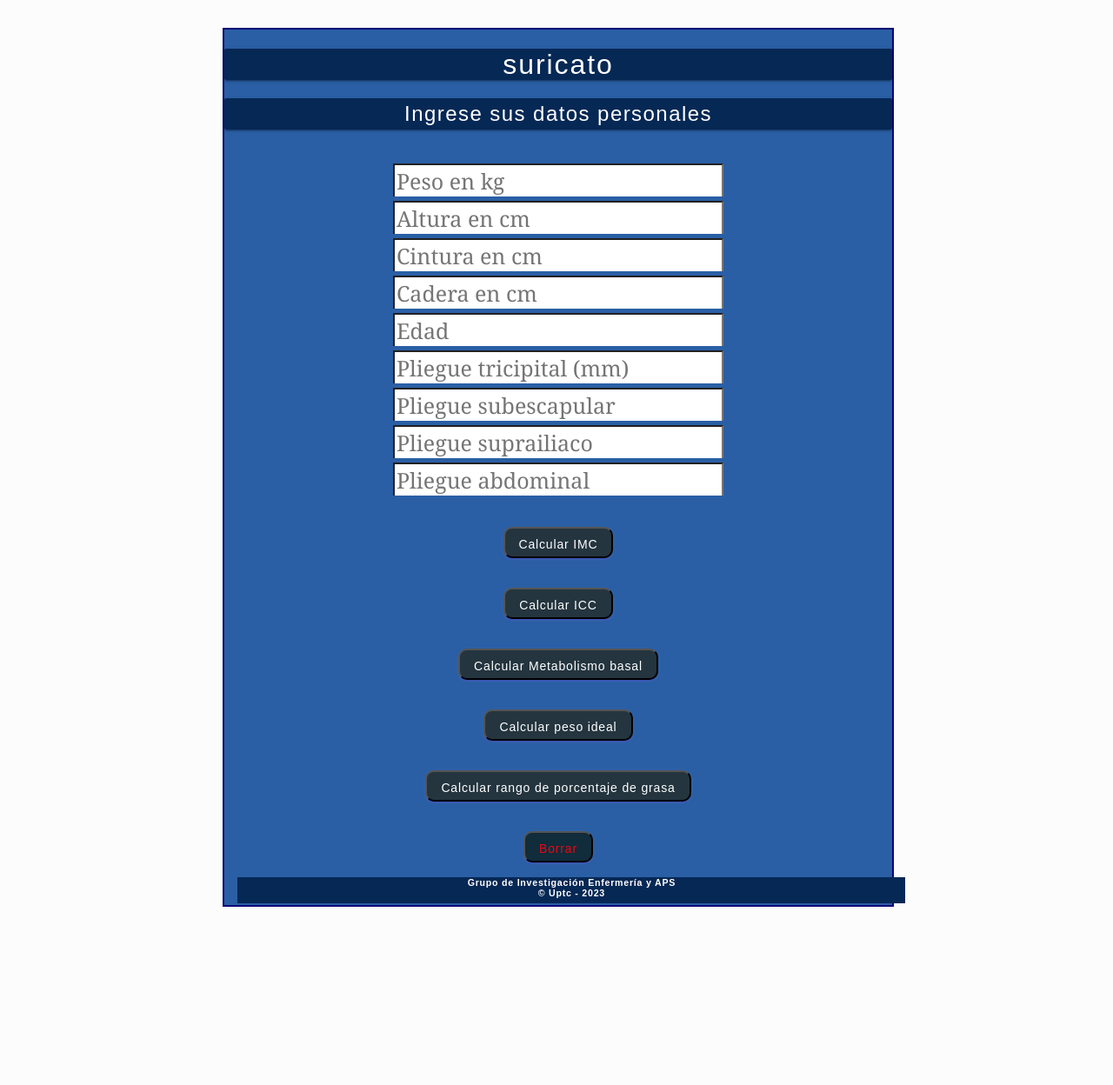
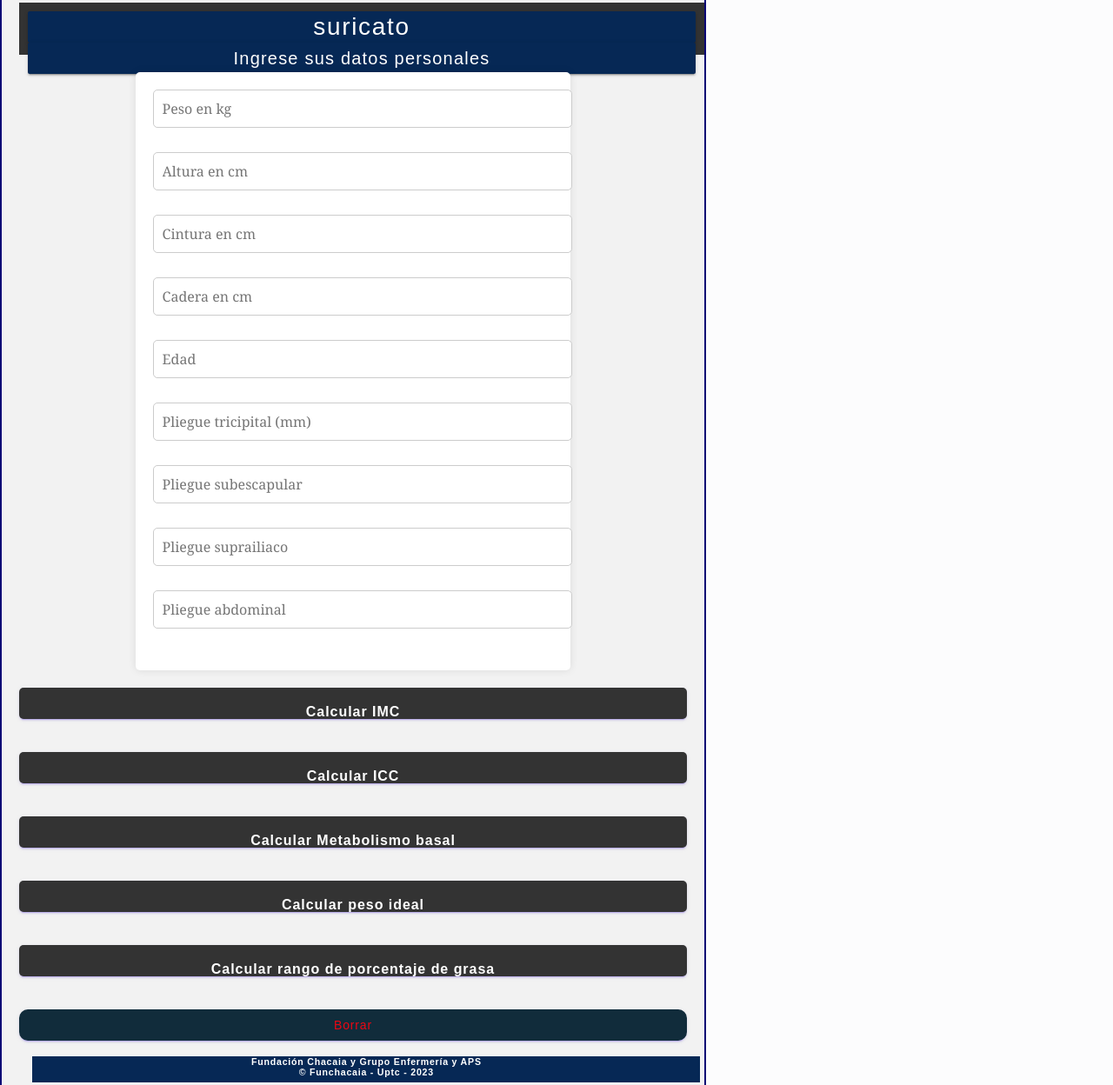
Before and after one commit to chacaia/suricato, a plain HTML site: page suricato.html in a window 1280 px wide. Shown: the part 19-1267 px from the top of the page at 87% size. Before the commit the page ends 1113 px from the top, so only its background shows below. Drawn offline with Linux system fonts and the light colour scheme.

Commit message:
suricato2.html
Signed-off-by: chacaia <135660330+chacaia@users.noreply.github.com>

```diff
--- a/suricato.html
+++ b/suricato.html
@@ -6,154 +6,106 @@
   <meta http-equiv="X-UA-Compatible" content="IE=edge">
   <meta name="viewport" content="width=device-width, initial-scale=1.0">
   <link rel="stylesheet" href="suricato.css" />
-  <title>suricato</title>
   <style>
     html {
-      background-color: hsl(240, 20%, 99%);
+      font-family: Arial, sans-serif;
     }
 
     body {
-      background-color: rgb(42, 95, 165);
-      color: beige;
-      font-family: Arial, Helvetica, sans-serif;
-      margin: 20%;
-      border: 2px solid rgb(10, 5, 117);
-      text-align: center;
-      align-content: center;
-      margin-bottom: 4%;
-      margin-top: 4%;
-      width: 60%;
+      background-color: #f2f2f2;
+      margin: 0;
+      padding: 20px;
     }
 
     header {
-      background-color: rgb(42, 95, 165);
-      height: 40px;
-      font-family: Arial, Helvetica, sans-serif;
-      font-size: 0.6rem;
-      font-weight: 300;
-      letter-spacing: 0.06em;
-      text-rendering: auto;
+      background-color: #333;
       color: #fff;
-      width: 100%;
-      margin: 0%;
+      padding: 10px;
+      text-align: center;
     }
 
     h1 {
-      padding: 0 16px;
-      border-radius: 2px;
-      background-color: rgb(6, 40, 85);
-      box-shadow: 0 3px 1px -2px rgba(0, 0, 0, 0.2),
-        0 2px 2px 0 rgba(0, 0, 0, 0.14),
-        0 1px 5px 0 rgba(0, 0, 0, 0.12);
-      color: #fff;
-      transition: background-color 15ms linear,
-        box-shadow 280ms cubic-bezier(0.4, 0, 0.2, 1);
-
-      height: 36px;
-      line-height: 2.25rem;
-      font-family: sans-serif;
-      font-size: 2rem;
-      font-weight: 500;
-      letter-spacing: 0.06em;
-      text-align: center;
-      text-transform: none;
+      font-size: 28px;
+      margin: 0;
     }
 
     h2 {
-      padding: 0 16px;
-      border-radius: 2px;
-      background-color: rgb(6, 40, 85);
-      box-shadow: 0 3px 1px -2px rgba(0, 0, 0, 0.2),
-        0 2px 2px 0 rgba(0, 0, 0, 0.14),
-        0 1px 5px 0 rgba(0, 0, 0, 0.12);
-      color: #fff;
-      transition: background-color 15ms linear,
-        box-shadow 280ms cubic-bezier(0.4, 0, 0.2, 1);
-
-      height: 36px;
-      line-height: 2.25rem;
-      font-family: sans-serif;
-      font-size: 1.5rem;
-      font-weight: 500;
-      letter-spacing: 0.06em;
-      text-align: center;
-      text-transform: none;
+      font-size: 20px;
+      margin: 0;
     }
 
     #MAIN {
-      background-color: rgb(42, 95, 165);
-      color: rgb(11, 105, 105);
-      font-family: Arial, Helvetica, sans-serif;
-      margin: 20%;
-      margin-bottom: 4%;
-      margin-top: 12%;
-      width: 60%;
+      background-color: #fff;
+      color: #333;
+      margin: 20px auto;
+      padding: 20px;
+      max-width: 600px;
+      border-radius: 5px;
+      box-shadow: 0 0 10px rgba(0, 0, 0, 0.1);
     }
 
     input {
-      font-family: Georgia, 'Times New Roman', Times, serif;
-      font-size: 25px;
-      margin-block-end: 5px;
-      border-bottom: 5px blue;
+      display: block;
+      width: 100%;
+      margin-bottom: 10px;
+      padding: 10px;
+      font-size: 16px;
+      border: 1px solid #ccc;
+      border-radius: 5px;
     }
 
     button {
-      padding: 0 16px;
-      border-radius: 10px;
-      background-color: rgb(36, 53, 63);
-      box-shadow: 0 3px 1px -2px rgba(60, 11, 235, 0.2),
-        0 2px 2px 0 rgba(128, 109, 212, 0.14),
-        0 1px 5px 0 rgba(149, 144, 196, 0.14);
+      display: block;
+      width: 100%;
+      padding: 10px;
+      font-size: 16px;
+      font-weight: bold;
       color: #fff;
-      transition: background-color 15ms linear,
-        box-shadow 280ms cubic-bezier(0.4, 0, 0.2, 1);
-
-      height: 36px;
-      line-height: 2.25rem;
-      font-family: Arial, Helvetica, sans-serif;
-      font-size: 0.875rem;
-      font-weight: 500;
-      letter-spacing: 0.06em;
-      text-transform: none;
+      background-color: #333;
+      border: none;
+      border-radius: 5px;
+      cursor: pointer;
     }
 
-    #borrar {
-      padding: 0 16px;
-      border-radius: 10px;
-      background-color: rgb(17, 44, 59);
-      box-shadow: 0 3px 1px -2px rgba(60, 11, 235, 0.2),
-        0 2px 2px 0 rgba(128, 109, 212, 0.14),
-        0 1px 5px 0 rgba(149, 144, 196, 0.14);
-      color: #ee0612;
-      transition: background-color 15ms linear,
-        box-shadow 280ms cubic-bezier(0.4, 0, 0.2, 1);
-
-      height: 36px;
-      line-height: 2.25rem;
-      font-family: Arial, Helvetica, sans-serif;
-      font-size: 0.875rem;
-      font-weight: 500;
-      letter-spacing: 0.06em;
-      text-transform: none;
+    button:hover {
+      background-color: #555;
     }
 
-    #navfooter {
-      background-color: rgb(6, 40, 85);
-      height: 30px;
-      font-family: Arial, Helvetica, sans-serif;
-      font-size: 0.8rem;
-      font-weight: 300;
-      letter-spacing: 0.06em;
-      text-rendering: auto;
-      color: #fff;
-      width: 100%;
-      margin: 2%;
-      margin-bottom: 2px;
+    p {
+      margin: 0;
+    }
+
+    #calc_imc,
+    #calc_icc,
+    #calc_mbasal,
+    #calc_peso_ideal,
+    #calc_pgrasa,
+    #borrar {
+      margin-top: 20px;
+    }
+
+    #imc,
+    #icc,
+    #metabolismobasal_hombres,
+    #metabolismobasal_mujeres,
+    #pesoideal,
+    #porcentajegrasa {
+      font-size: 20px;
+      font-weight: bold;
+    }
+
+    #lectura,
+    #lectura_icc,
+    #lectura_peso_ideal,
+    #lectura_pgrasa {
+      font-size: 16px;
     }
   </style>
+  <title>suricato</title>
 </head>
 
 <body>
+
   <header>
     <h1>suricato</h1>
     <h2>Ingrese sus datos personales</h2>
@@ -211,6 +163,7 @@
         type="number"
         id="p_abdo">
       <br>
+
     </section>
   </div>
 
@@ -406,15 +359,15 @@
       }
     });
   </script>
-  <footer>
-    <nav id="navfooter">
-      <h5>
-        Grupo de Investigación Enfermería y APS
-        <br>
-        &copy; Uptc - 2023
-      </h5>
-    </nav>
-  </footer>
 </body>
 
+<footer>
+  <nav id="navfooter">
+    <h5>
+      Fundación Chacaia y Grupo Enfermería y APS
+      <br>
+      &copy; Funchacaia - Uptc - 2023
+    </h5>
+  </nav>
+</footer>
 </html>
```
